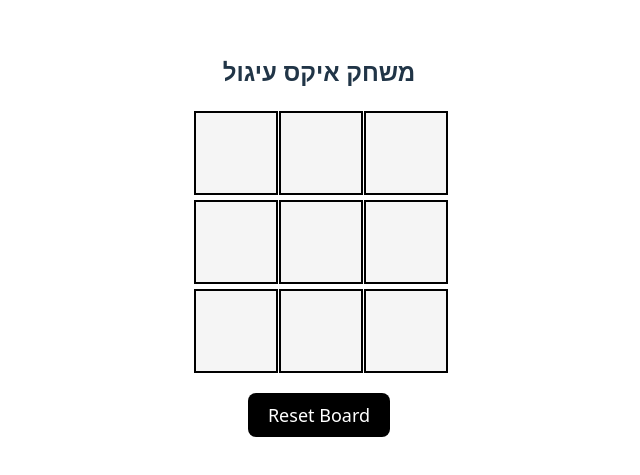
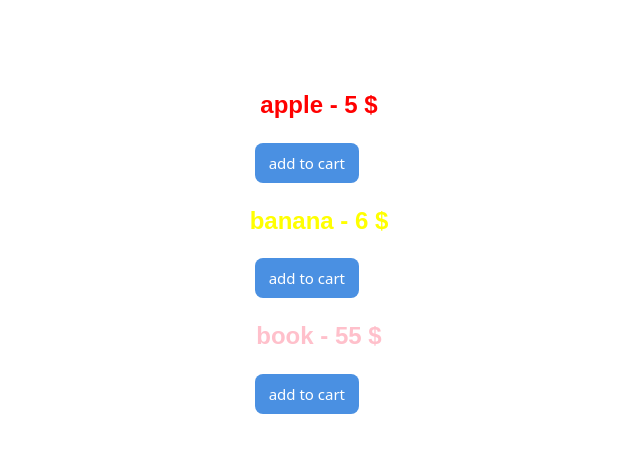
Before and after one commit to evayonin/tirgul6_webDev_SHOP_browserRouting_and_componentParams, a React (Vite) app: page / in a window 1280 px wide. Shown: the part 157-632 px from the top of the page, without its empty margins (321-961 px from the left). Built offline with nearby package versions, Linux system fonts and the light colour scheme.

Commit message:
add Shop...

```diff
--- a/package.json
+++ b/package.json
@@ -11,7 +11,8 @@
   },
   "dependencies": {
     "react": "^19.1.1",
-    "react-dom": "^19.1.1"
+    "react-dom": "^19.1.1",
+    "react-router-dom": "^7.10.0"
   },
   "devDependencies": {
     "@eslint/js": "^9.36.0",
--- a/src/App.jsx
+++ b/src/App.jsx
@@ -1,12 +1,48 @@
 import "./App.css"
 import Board from "./components/Board.jsx";
+import {useState} from "react";
+import TodoList from "./components/TodoList.jsx";
+import Ex1 from "./components/Ex1.jsx";
+import {BrowserRouter, Route, Routes} from "react-router-dom";
+import HomePage from "./components/HomePage.jsx";
+import Navbar from "./components/Navbar.jsx";
+import Product from "./components/Product.jsx";
+
 
 function App() {
+   const [products, setProducts] = useState([
+       {name:"apple",price:"5",color:"red"},
+       {name:"banana",price:"6",color:"yellow"},
+       {name:"book",price:"55",color:"pink"}]);
+
+   const [cart,setCart] = useState([])
 
 
+const addToCart=(product)=>{
+       setCart([...cart,product])
+
+    console.log(cart)
+}
     return (
         <div>
-          <Board />
+
+            {
+                products.map((item,index)=>{
+                    return (
+                        <Product key={index} product={item} addToCart={addToCart} />
+                    )
+                })
+            }
+
+           {/*<BrowserRouter>*/}
+           {/*    <Navbar />*/}
+
+           {/*    <Routes>*/}
+           {/*        <Route path={"/"} element={<HomePage />}/>*/}
+           {/*        <Route path={"/todolist"} element={<TodoList />}/>*/}
+           {/*        <Route path={"/board"} element={<Board/>}/>*/}
+           {/*    </Routes>*/}
+           {/*</BrowserRouter>*/}
         </div>
     );
 }
--- a/src/components/Board.css
+++ b/src/components/Board.css
@@ -1,10 +1,8 @@
-
 h2 {
     text-align: center;
     margin-top: 20px;
     font-family: Arial;
 }
-
 
 div.board-container {
     display: grid;
@@ -12,8 +10,8 @@ div.board-container {
     gap: 5px;
     justify-content: center;
     margin: 20px auto;
+
 }
-
 
 div.board-cell {
     width: 80px;
@@ -47,6 +45,5 @@ button:hover {
 p {
     text-align: center;
     font-size: 22px;
-    color: green;
     font-weight: bold;
 }
--- a/src/components/Board.jsx
+++ b/src/components/Board.jsx
@@ -44,6 +44,9 @@ const checkWin =()=>{
         console.log(board[i][0].value)
         if (board[i][0].value!==""){
             if (board[i][0].value===board[i][1].value && board[i][1].value===board[i][2].value){
+                const newBoard = [...board];
+                newBoard[i][0].color = "green";
+                setBoard(newBoard);
                 return true
             }
         }
@@ -92,7 +95,7 @@ const print=()=>{
                 {board.map((row, r) =>
                     row.map((col, c) => (
                         <div
-                            key={r + "-" + c}
+                            key={r + ":" + c}
                             className="board-cell"
                             style={{ color: col.color }}
                             onClick={() => drawPlayer(r ,c)}
--- /dev/null
+++ b/src/components/Ex1.css
@@ -0,0 +1,17 @@
+.container{
+    display: flex;
+    gap: 20px;
+    justify-content: center;
+    margin-top: 30px;
+}
+
+.chosenColor{
+    width: 80px;
+    height: 80px;
+    border: 2px solid black;
+    border-radius: 50%;
+    transition: 0.3s ease;
+}
+.chosenColor:hover{
+    transform: scale(1.05);
+}
--- a/src/components/Ex1.jsx
+++ b/src/components/Ex1.jsx
@@ -1,4 +1,6 @@
 import {useState} from "react";
+import "./Ex1.css"
+
 
 function Ex1() {
 
--- /dev/null
+++ b/src/components/HomePage.jsx
@@ -0,0 +1,9 @@
+function HomePage() {
+
+    return(
+        <div>
+            <h1>HOME PAGE</h1>
+        </div>
+    )
+
+}export default HomePage;
--- /dev/null
+++ b/src/components/Navbar.jsx
@@ -0,0 +1,12 @@
+import {Link} from "react-router-dom";
+
+function Navbar() {
+   return (
+       <nav>
+         <Link to={"/"}>Home Page</Link>
+
+       </nav>
+   )
+}
+
+export default Navbar;
--- /dev/null
+++ b/src/components/Product.jsx
@@ -0,0 +1,8 @@
+function Product({product ,addToCart}){
+    return(
+        <div>
+          <h2 style={{color:product.color}}>{product.name} - {product.price} $</h2>
+          <button onClick={()=>addToCart(product)}>add to cart</button>
+        </div>
+    )
+}export default Product;
--- a/src/components/TodoList.jsx
+++ b/src/components/TodoList.jsx
@@ -39,8 +39,9 @@
                  value={task}
                  onChange={(e) => setTask(e.target.value)}
              />
-             <button disabled={task.trim()===""}
-                     onClick={addTask}
+             <button
+                 disabled={task.trim()===""}
+                 onClick={addTask}
              >{index===null?"Add":"Edit"}</button>
 
              {
```
Also changed, not shown: 1 other file (tests, documents, lock files or other folders).
